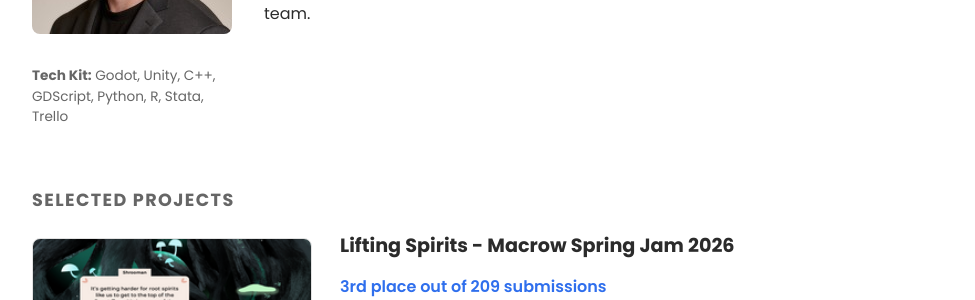
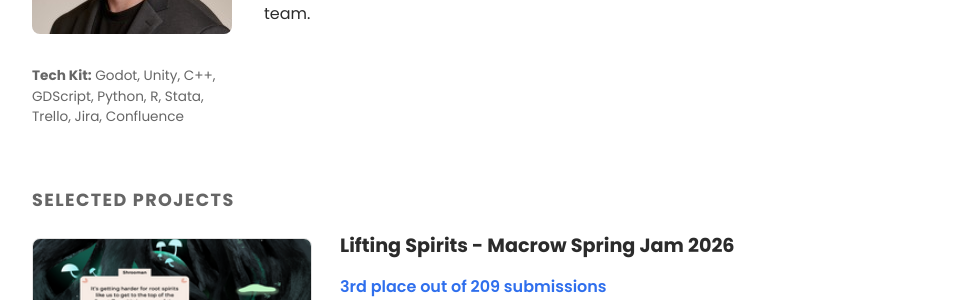
Before and after one commit to mspeil/mspeil.github.io, a Jekyll site: the page built from index.html, in a window 1280 px wide. Shown: the part 348-648 px from the top of the page, without its empty margins (152-1127 px from the left). Built offline with Jekyll 4.4.1, drawn with Linux system fonts in a browser that asks for light colours.

Commit message:
Add Jira and Confluence to Tech Kit
Co-Authored-By: Claude Sonnet 5 <noreply@anthropic.com>

```diff
--- a/index.html
+++ b/index.html
@@ -5,7 +5,7 @@ nav: games
 <section class="about">
   <div class="headshot-col">
     <img class="headshot" src="{{ '/assets/img/headshot.jpg' | relative_url }}" alt="Headshot of {{ site.title }}">
-    <p class="tech-kit"><strong>Tech Kit:</strong> Godot, Unity, C++, GDScript, Python, R, Stata, Trello</p>
+    <p class="tech-kit"><strong>Tech Kit:</strong> Godot, Unity, C++, GDScript, Python, R, Stata, Trello, Jira, Confluence</p>
   </div>
   <div class="bio">
     <!-- Replace this paragraph with your own bio -->
```
